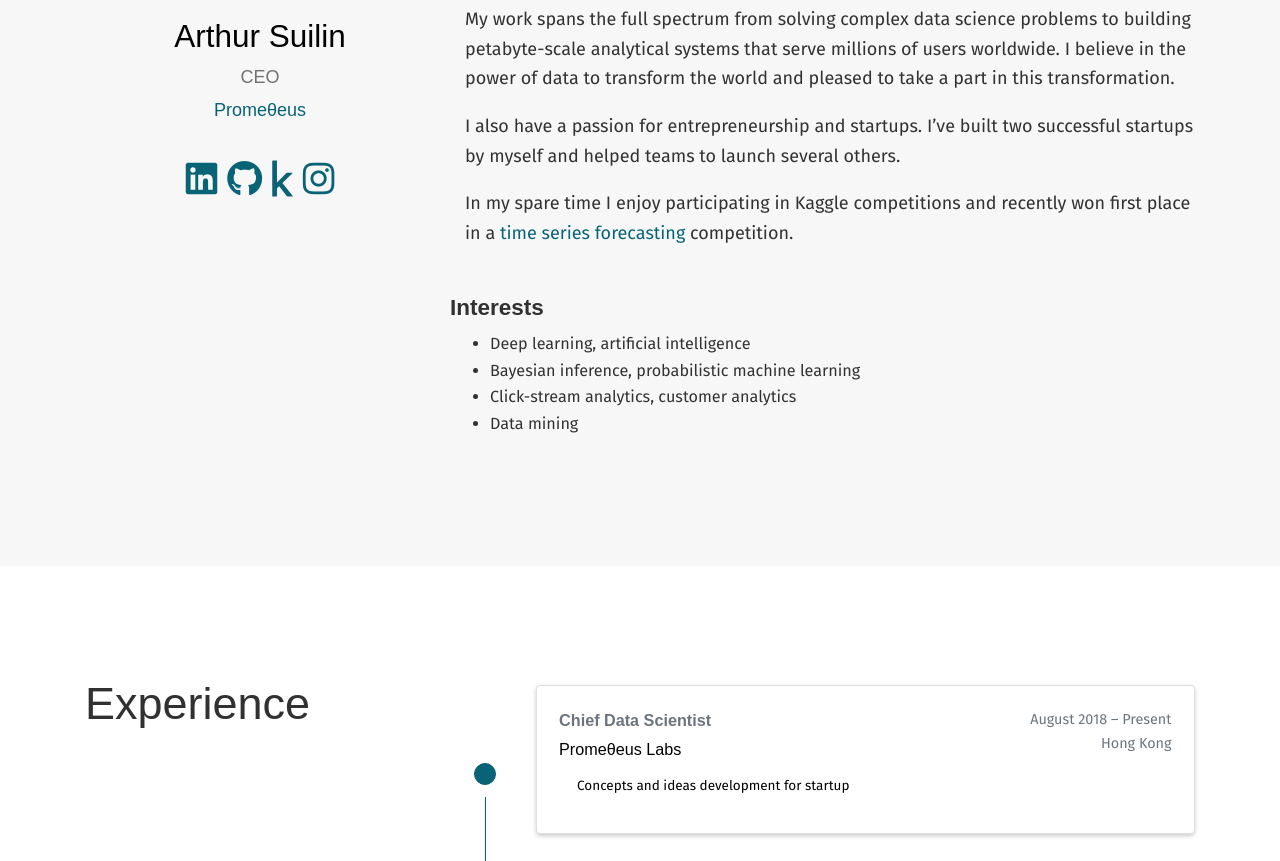
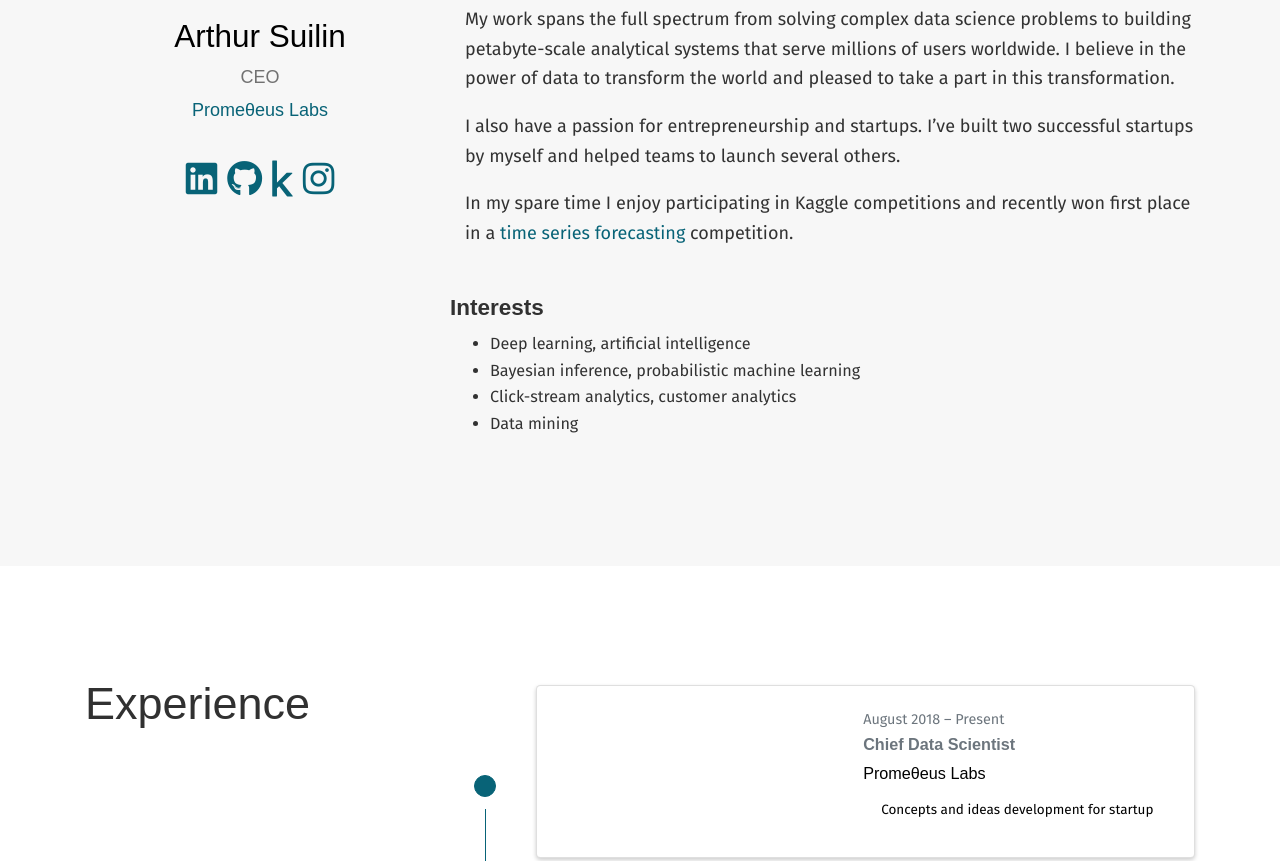
Before and after one commit to Arturus/site_en, a plain HTML site: page index.html in a window 1280 px wide. Shown: the part 354-1215 px from the top of the page. Drawn offline with nearby package versions, Linux system fonts and the light colour scheme; some packages are replaced by stand-ins of ours; some icons are missing; a web font is replaced by a local one.

Commit message:
senond try

```diff
--- a/index.html
+++ b/index.html
@@ -309,7 +309,7 @@
         <h3 itemprop="worksFor" itemscope itemtype="http://schema.org/Organization">
           <a href="https://prometeus.io" target="_blank" itemprop="url" rel="noopener">
 
-          <span itemprop="name" class="greek">Promeθeus</span>
+          <span itemprop="name" class="greek">Promeθeus Labs</span>
           </a>
         </h3>
 
@@ -467,12 +467,9 @@ two successful startups by myself and helped teams to launch several others.</p>
                   Present
 
 
-              </div>
-              <div class="text-right">Hong Kong</div>
-
             </div>
             <h4 class="card-title exp-title text-muted mt-0 mb-1">Chief Data Scientist</h4>
-            <h4 class="card-title exp-company text-muted my-0"><a href="https://prometeus.network" target="_blank" rel="noopener">Promeθeus Labs</a></h4>
+            <h4 class="card-title exp-company text-muted my-0"><a href="https://prometeus.io" target="_blank" rel="noopener">Promeθeus Labs</a></h4>
             <div class="card-text">Concepts and ideas development for startup</div>
           </div>
         </div>
```
